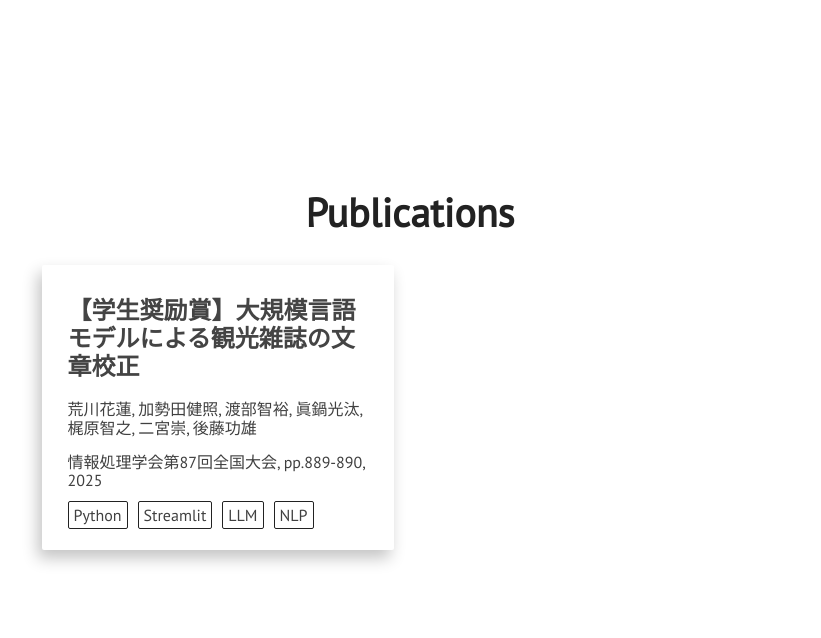
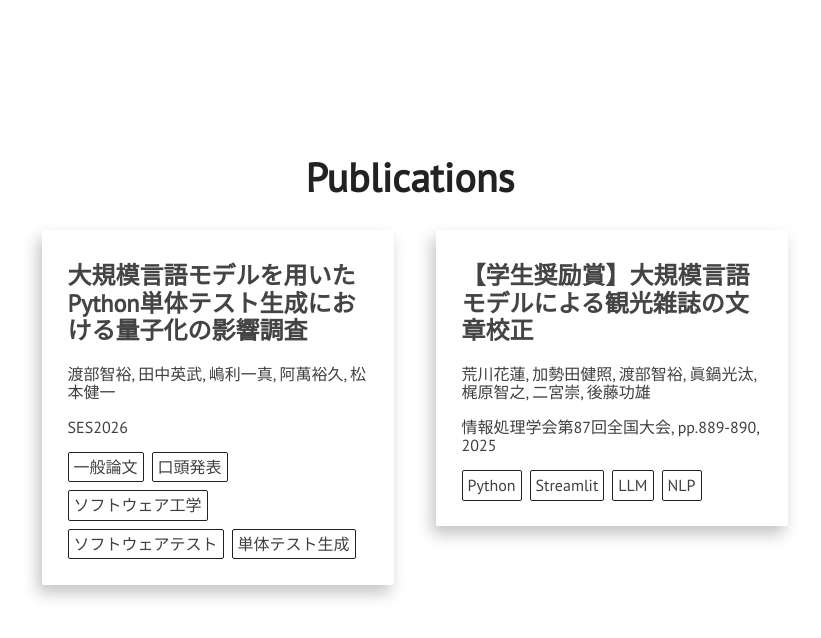
Before and after one commit to tomo1405/homepage, a Jekyll site: the page docs/index.html, which Jekyll copies as it is, in a window 1280 px wide and 900 px high, scrolled down 5048 px. Shown: the top 638 px of the window, without its empty margins (230-1051 px from the left). Built offline with Jekyll 4.4.1, drawn with Linux system fonts in a browser that asks for light colours; nearby versions of some CDN libraries.

Commit message:
業績を追加

```diff
--- a/_includes/nav.html
+++ b/_includes/nav.html
@@ -7,6 +7,7 @@
         <div class="head-name head-title animated" id="head-name">渡部 智裕</div>
         <div class="head-punchline animated">博士前期課程@NAIST</div>
         <div class="head-menu-wrap">
+            <a class="semi-transparent-button with-border nav-links" href="{{ '/en/' | relative_url }}" style="margin: 5px auto;" lang="en">English</a>
             <a class="semi-transparent-button with-border nav-links" href="#about" style="margin: 5px auto;">About</a>
             <a class="semi-transparent-button with-border nav-links" href="#interest" style="margin: 5px auto;">Interest</a>
             <a class="semi-transparent-button with-border nav-links" href="#education" style="margin: 5px auto;">Education</a>
--- a/docs/assets/css/main.css
+++ b/docs/assets/css/main.css
@@ -317,7 +317,7 @@ img {
   color: inherit;
 }
 
-.technologies-grid-item {
+.tags-grid-item {
   width: 96.6666px;
   height: 96.6666px;
   background-color: #fff;
@@ -476,7 +476,7 @@ a {
   margin: 0 5px;
 }
 
-.project-technologies {
+.project-tags {
   display: -ms-grid;
   display: grid;
   -ms-grid-columns: (minmax(120px, 1fr))[auto-fill];
@@ -487,19 +487,29 @@ a {
   width: 100%;
 }
 
+  .card__meta {
+    display: flex;
+    flex-wrap: wrap;
+    align-items: center;
+    gap: 8px;
+    margin-top: 1rem;
+  }
+
   .project-technology {
+    display: inline-block;
     border: 1px solid #222;
     border-radius: 2px;
-  margin: 0 5px;
     padding: 3px 5px;
+    line-height: 1.4;
+    white-space: nowrap;
   }
 
   .project-technology:first-child {
-  margin-left: 0px;
+    margin-left: 0;
   }
 
   .project-technology:last-child {
-  margin-right: 0px;
+    margin-right: 0;
   }
 
 /* Here follow all the media queries */
@@ -512,7 +522,7 @@ a {
 }
 
 @media screen and (max-width: 775px) {
-  .project-technologies {
+  .project-tags {
     -ms-grid-columns: auto auto auto;
     grid-template-columns: auto auto auto;
     width: -webkit-fit-content;
--- a/docs/assets/js/projects.js
+++ b/docs/assets/js/projects.js
@@ -11,13 +11,19 @@ let render_projects = (slug) => {
 
     let projects_obj = [
         {
+            link: 'https://ses.sigse.jp/2026/',
+            title: '大規模言語モデルを用いたPython単体テスト生成における量子化の影響調査',
+            author: '渡部智裕, 田中英武, 嶋利一真, 阿萬裕久, 松本健一',
+            publisher: 'SES2026',
+            tags: ['一般論文', '口頭発表', 'ソフトウェア工学', 'ソフトウェアテスト', '単体テスト生成'],
+        },
+        {
             link: 'https://moguranosenshi.sakura.ne.jp/publications/ipsj87-arakawa.pdf',
             title: '【学生奨励賞】大規模言語モデルによる観光雑誌の文章校正',
             author: '荒川花蓮, 加勢田健照, 渡部智裕, 眞鍋光汰, 梶原智之, 二宮崇, 後藤功雄',
             publisher: '情報処理学会第87回全国大会, pp.889-890, 2025',
-            technologies: ['Python', 'Streamlit', 'LLM', 'NLP'],
-        }
-
+            tags: ['Python', 'Streamlit', 'LLM', 'NLP'],
+        },
     ]
 
     let projects = [];
@@ -43,7 +49,7 @@ let project_mapper = project => {
                         <p class="paragraph-text-normal">${project.publisher} </p>
                     </article>
                     <div class="card__meta">
-                        ${project.technologies.map(tech =>
+                        ${project.tags.map(tech =>
                             `<span class="project-technology paragraph-text-normal">${tech}</span>`
                         ).join('')}
                     </div>
--- a/docs/index.html
+++ b/docs/index.html
@@ -32,6 +32,7 @@
         <div class="head-name head-title animated" id="head-name">渡部 智裕</div>
         <div class="head-punchline animated">博士前期課程@NAIST</div>
         <div class="head-menu-wrap">
+            <a class="semi-transparent-button with-border nav-links" href="/en/" style="margin: 5px auto;" lang="en">English</a>
             <a class="semi-transparent-button with-border nav-links" href="#about" style="margin: 5px auto;">About</a>
             <a class="semi-transparent-button with-border nav-links" href="#interest" style="margin: 5px auto;">Interest</a>
             <a class="semi-transparent-button with-border nav-links" href="#education" style="margin: 5px auto;">Education</a>
```
Also changed, not shown: assets/css/main.css (+16 -6 lines), assets/js/projects.js (+10 -4 lines). Lines whose indentation alone changed are shown as unchanged.
